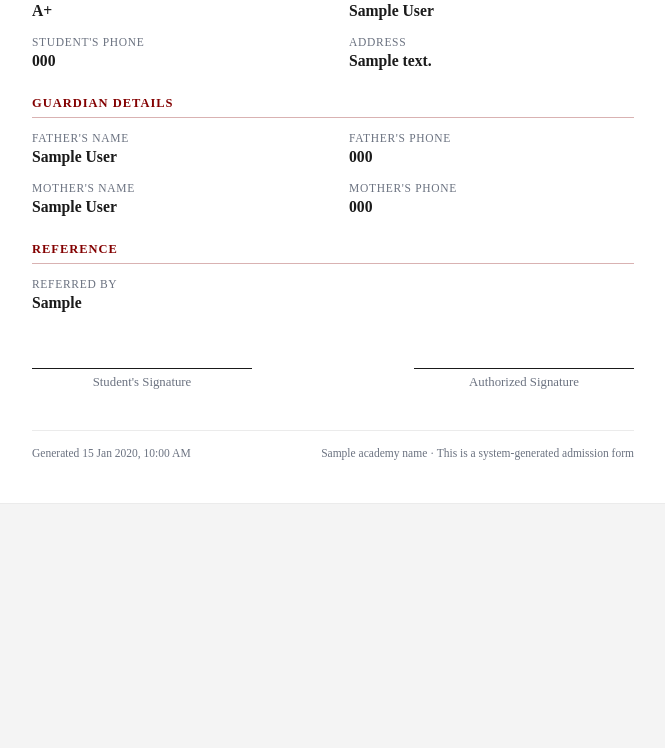
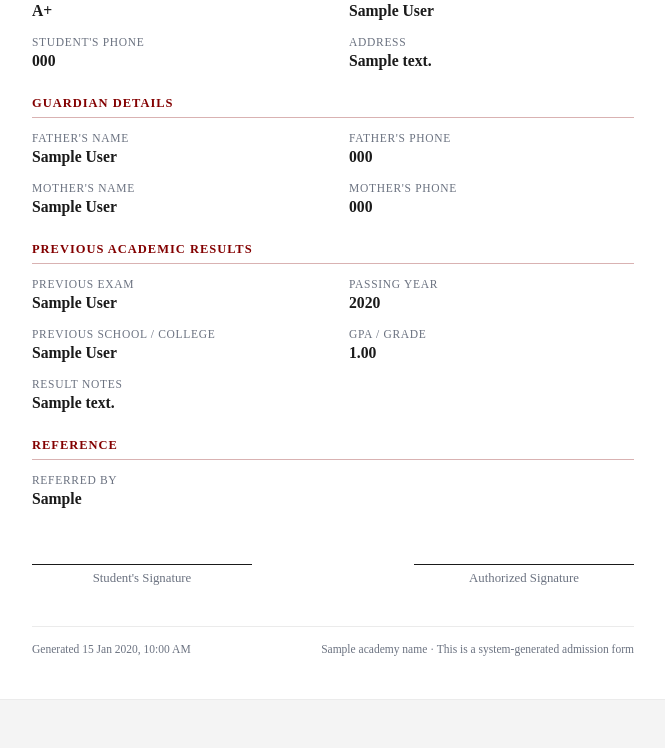
Before and after one commit to rafsanhasanpronoy/Update-IT, a Django app: template core/templates/admin/core/student_admission_form.html in a window 1280 px wide. Shown: the part 640-1388 px from the top of the page, without its empty margins (307-972 px from the left). Before the commit the page ends 1100 px from the top, so only its background shows below. Run offline with Django 5.2, Linux system fonts and the light colour scheme; tables that the repository leaves empty hold one stand-in row (values such as "Sample post"); the template is opened without the code that fills it: values that come from a table or form of the project are taken from there, most other values are stand-ins (such as "Sample title", 1, 10 or a date in 2020); grey boxes marked "Sample" are stand-in pictures; parts of the project's set-up code (start-up, migrations or seed data) failed here and were passed over.

Commit message:
Include previous academic results on printable admission form

```diff
--- a/core/templates/admin/core/student_admission_form.html
+++ b/core/templates/admin/core/student_admission_form.html
@@ -282,6 +282,34 @@
     </div>
   </div>
 
+  {% if student.previous_exam_name or student.previous_exam_year or student.previous_institution_name or student.previous_gpa or student.previous_result_details %}
+  <p class="section-title">Previous Academic Results</p>
+  <div class="meta-grid">
+    <div class="meta-item">
+      <p class="meta-label">Previous Exam</p>
+      <p class="meta-value">{{ student.previous_exam_name|default:"—" }}</p>
+    </div>
+    <div class="meta-item">
+      <p class="meta-label">Passing Year</p>
+      <p class="meta-value">{{ student.previous_exam_year|default:"—" }}</p>
+    </div>
+    <div class="meta-item">
+      <p class="meta-label">Previous School / College</p>
+      <p class="meta-value">{{ student.previous_institution_name|default:"—" }}</p>
+    </div>
+    <div class="meta-item">
+      <p class="meta-label">GPA / Grade</p>
+      <p class="meta-value">{{ student.previous_gpa|default:"—" }}</p>
+    </div>
+    {% if student.previous_result_details %}
+    <div class="meta-item" style="grid-column:1 / -1;">
+      <p class="meta-label">Result Notes</p>
+      <p class="meta-value">{{ student.previous_result_details|linebreaksbr }}</p>
+    </div>
+    {% endif %}
+  </div>
+  {% endif %}
+
   {% if student.reference %}
   <p class="section-title">Reference</p>
   <div class="meta-grid">
```
